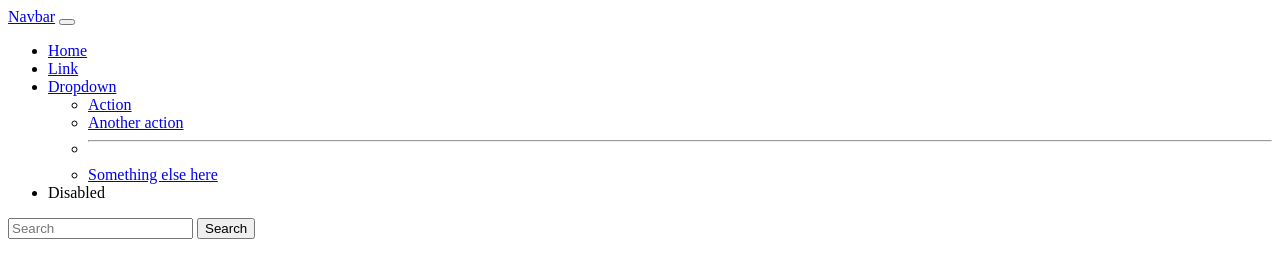
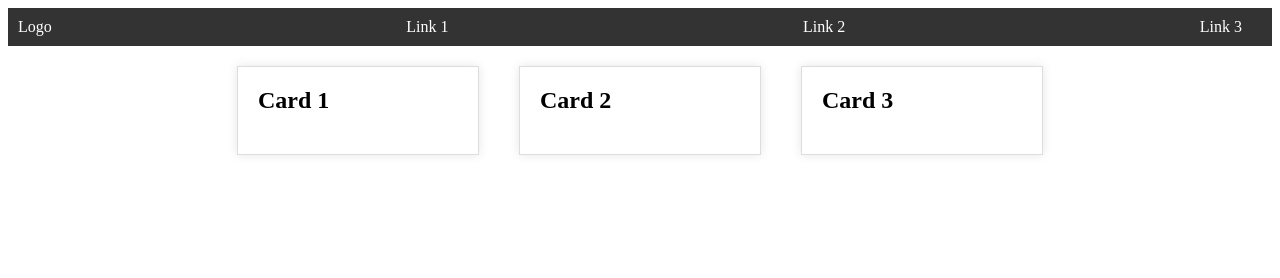
Before and after one commit to AlejanContreras/e-commerce_Contreras_John, a plain HTML site: page index.html in a window 1280 px wide. Drawn offline with Linux system fonts and the light colour scheme.

Commit message:
Si Guardo

```diff
--- a/index.html
+++ b/index.html
@@ -4,44 +4,33 @@
   <meta charset="UTF-8">
   <meta name="viewport" content="width=device-width, initial-scale=1.0">
   <title>Document</title>
+  <!--https://github.com/hosam8081/capitalshop.git-->
   <link rel="stylesheet" href="style.css">
 </head>
 <body>
-    <nav class="navbar navbar-expand-lg bg-body-tertiary">
-        <div class="container-fluid">
-          <a class="navbar-brand" href="#">Navbar</a>
-          <button class="navbar-toggler" type="button" data-bs-toggle="collapse" data-bs-target="#navbarSupportedContent" aria-controls="navbarSupportedContent" aria-expanded="false" aria-label="Toggle navigation">
-            <span class="navbar-toggler-icon"></span>
-          </button>
-          <div class="collapse navbar-collapse" id="navbarSupportedContent">
-            <ul class="navbar-nav me-auto mb-2 mb-lg-0">
-              <li class="nav-item">
-                <a class="nav-link active" aria-current="page" href="#">Home</a>
-              </li>
-              <li class="nav-item">
-                <a class="nav-link" href="#">Link</a>
-              </li>
-              <li class="nav-item dropdown">
-                <a class="nav-link dropdown-toggle" href="#" role="button" data-bs-toggle="dropdown" aria-expanded="false">
-                  Dropdown
-                </a>
-                <ul class="dropdown-menu">
-                  <li><a class="dropdown-item" href="#">Action</a></li>
-                  <li><a class="dropdown-item" href="#">Another action</a></li>
-                  <li><hr class="dropdown-divider"></li>
-                  <li><a class="dropdown-item" href="#">Something else here</a></li>
+
+<nav class="navbar">
+  <ul>
+    <li><a href="#">Logo</a></li>
+ <li><a href="#">Link 1</a></li>
+    <li><a href="#">Link 2</a></li>
+    <li><a href="#">Link 3</a></li>
   </ul>
-              </li>
-              <li class="nav-item">
-                <a class="nav-link disabled" aria-disabled="true">Disabled</a>
-              </li>
-            </ul>
-            <form class="d-flex" role="search">
-              <input class="form-control me-2" type="search" placeholder="Search" aria-label="Search">
-              <button class="btn btn-outline-success" type="submit">Search</button>
-            </form>
+</nav>
+
+<div class="cards">
+  <div class="card">
+    <h2>Card 1</h2>
+    <p></p>
+  </div>
+  <div class="card">
+    <h2>Card 2</h2>
+    <p></p>
+  </div>
+  <div class="card">
+    <h2>Card 3</h2>
+    <p></p>
   </div>
 </div>
-      </nav>
 </body>
 </html>
--- a/style.css
+++ b/style.css
@@ -0,0 +1,49 @@
+.navbar {
+    background-color: #333;
+    padding: 10px;
+    text-align: center;
+  }
+
+  .navbar ul {
+    list-style: none;
+    margin: 0;
+    padding: 0;
+    display: flex;
+    justify-content: space-between;
+  }
+
+  .navbar li {
+    margin-right: 20px;
+  }
+
+  .navbar a {
+    color: #fff;
+    text-decoration: none;
+  }
+
+  .navbar a:hover {
+    color: #ccc;
+  }
+
+  .cards {
+    display: flex;
+    flex-wrap: wrap;
+    justify-content: center;
+  }
+
+  .card {
+    background-color: #fff;
+    padding: 20px;
+    margin: 20px;
+    width: 200px;
+    border: 1px solid #ddd;
+    box-shadow: 0 0 10px rgba(0, 0, 0, 0.1);
+  }
+
+  .card h2 {
+    margin-top: 0;
+  }
+
+  .card p {
+    margin-bottom: 20px;
+  }
```
Lines whose indentation alone changed are shown as unchanged.
